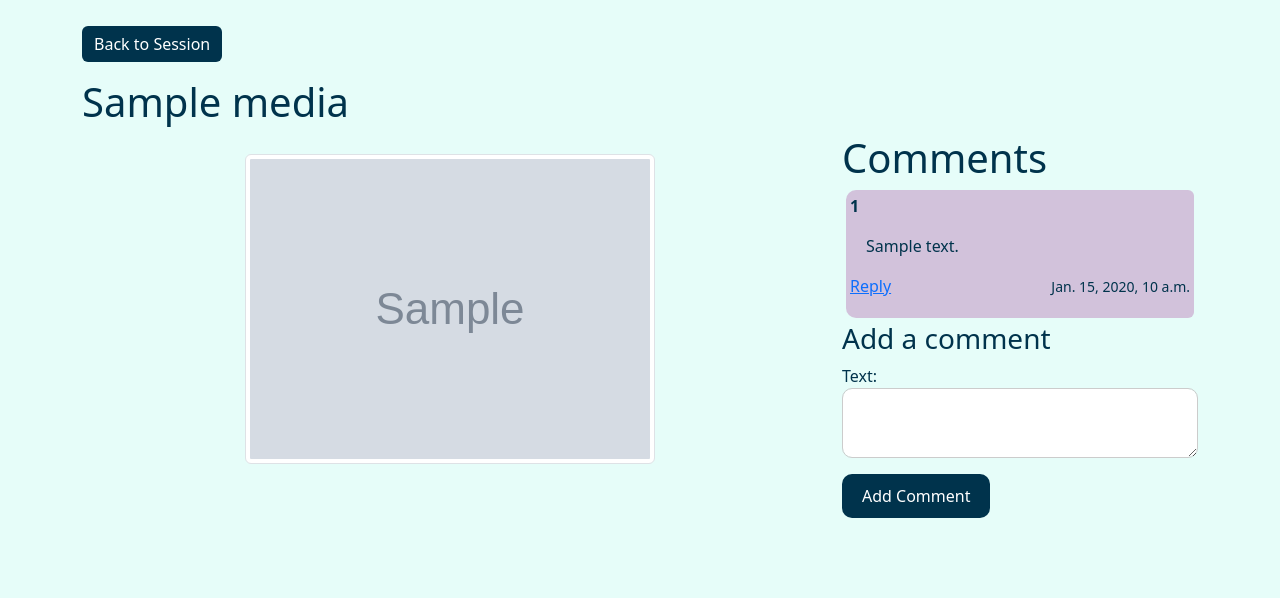
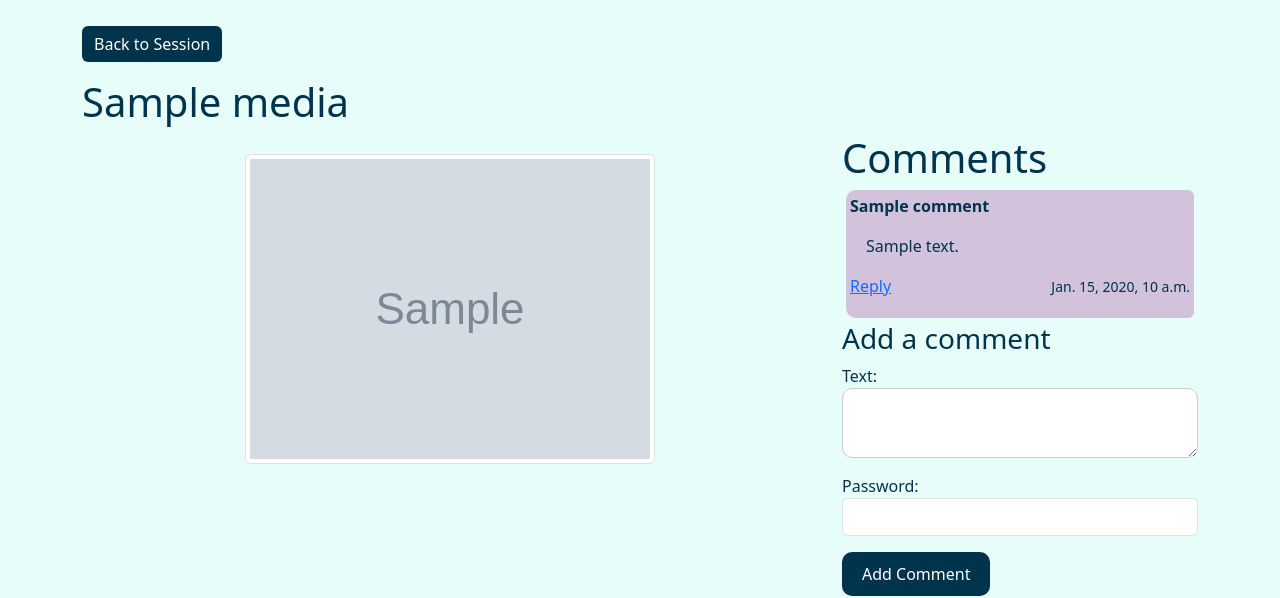
Before and after one commit to admiralorbiter/EngageKC, a Django app: page /post/1/ in a window 1280 px wide. Shown: the part 202-800 px from the top of the page. Run offline with Django 5.2, Linux system fonts and the light colour scheme; tables that the repository leaves empty hold one stand-in row (values such as "Sample post"); grey boxes marked "Sample" are stand-in pictures; data that the repository does not hold is empty; parts of the project's set-up code (start-up, migrations or seed data) failed here and were passed over; some libraries are stand-ins or nearby versions.

Commit message:
need password for comment

```diff
--- a/video_app/forms.py
+++ b/video_app/forms.py
@@ -4,15 +4,13 @@ from django.contrib.auth.forms import AuthenticationForm
 from django.core.exceptions import ValidationError
 
 class CommentForm(forms.ModelForm):
+    password = forms.CharField(widget=forms.PasswordInput(attrs={'class': 'form-control'}))
+
     class Meta:
         model = Comment
-        fields = ('text',)
+        fields = ['text']
         widgets = {
-            'text': forms.Textarea(attrs={
-                'class': 'form-control',
-                'rows': 2,
-                'style': 'border-radius: 10px; border: 1px solid #ccc; padding: 10px;',
-            }),
+            'text': forms.Textarea(attrs={'rows': 2, 'class': 'form-control'}),
         }
 
 class StartSessionForm(forms.Form):
--- a/video_app/models.py
+++ b/video_app/models.py
@@ -160,10 +160,12 @@ class Comment(models.Model):
     text = models.TextField()
     created_at = models.DateTimeField(auto_now_add=True)
     updated_at = models.DateTimeField(auto_now=True)
+    name = models.CharField(max_length=100, blank=True, null=True)
+    password = models.CharField(max_length=100)
     device_id = models.CharField(max_length=255, blank=True, null=True)
 
     def __str__(self):
-        return f'Comment by {self.id} on {self.post.title}'
+        return f'Comment by {self.name or "Anonymous"} on {self.media.title}'
 
 class CustomAdmin(AbstractUser):
     school = models.CharField(max_length=100)
--- a/video_app/templates/video_app/comment.html
+++ b/video_app/templates/video_app/comment.html
@@ -1,6 +1,6 @@
 <!-- comment.html -->
 <div class="comment m-1 p-1 bg-opacity-10 rounded-end" style="background-color: #FA7E61;">
-    <p><strong>{{comment.device_id}}</strong></p>
+    <p><strong>{{ comment.name|default:"Anonymous" }}</strong></p>
     <p class="mx-3">{{ comment.text }}</p>
     <div class="row">
         <div class="col">
@@ -18,12 +18,22 @@
 
     <form method="post" class="reply-form" style="display: none;">
         {% csrf_token %}
-        {{ comment_form.as_p }}
+        <div class="mb-3">
+            <label for="id_name_{{ comment.id }}" class="form-label">Name</label>
+            <input type="text" name="name" id="id_name_{{ comment.id }}" class="form-control" required>
+        </div>
+        <div class="mb-3">
+            <label for="id_password_{{ comment.id }}" class="form-label">Password</label>
+            <input type="password" name="password" id="id_password_{{ comment.id }}" class="form-control" required>
+        </div>
+        {{ comment_form.text.label_tag }}
+        {{ comment_form.text }}
         <input type="hidden" name="parent_id" value="{{ comment.id }}">
         <input type="hidden" name="device_id" id="device_id_{{ comment.id }}"> <!-- Hidden field for device ID -->
-        <button type="submit" class="btn btn-primary">Reply</button>
+        <button type="submit" class="btn btn-primary mt-2">Reply</button>
     </form>
 </div>
+
 <script>
     document.querySelectorAll('.reply').forEach(function(replyLink) {
         replyLink.addEventListener('click', function(event) {
--- a/video_app/views.py
+++ b/video_app/views.py
@@ -34,15 +34,27 @@ def post_detail(request, id):
     if request.method == 'POST':
         comment_form = CommentForm(data=request.POST)
         if comment_form.is_valid():
-            new_comment = comment_form.save(commit=False)
-            new_comment.media = media
-            new_comment.device_id = request.POST.get('device_id')
-            print(new_comment.device_id)
-            if request.POST.get('parent_id'):
-                parent_id = int(request.POST.get('parent_id'))
-                new_comment.parent = Comment.objects.get(id=parent_id)
-            new_comment.save()
-            return redirect('post_detail', id=media.id)
+            name = request.POST.get('name')
+            password = request.POST.get('password')
+            device_id = request.POST.get('device_id')
+
+            # Check if a student with this password exists
+            try:
+                student = Student.objects.get(password=password)
+                new_comment = comment_form.save(commit=False)
+                new_comment.media = media
+                new_comment.name = student.name
+                new_comment.password = password
+                new_comment.device_id = device_id or student.device_id
+
+                parent_id = request.POST.get('parent_id')
+                if parent_id:
+                    new_comment.parent = Comment.objects.get(id=parent_id)
+
+                new_comment.save()
+                return redirect('post_detail', id=media.id)
+            except Student.DoesNotExist:
+                comment_form.add_error('password', "Invalid password.")
     else:
         comment_form = CommentForm()
 
```
Also changed, not shown: db copy.sqlite3 (added), media/images/test1_bTDVH0H.PNG (added), media/images/test1_pdu3js6.PNG (added), media/images/test2_XWYdcNK.png (added), media/images/test3_md27NmW.png (added), video_app/migrations/0003_comment_name_comment_password.py (added).
